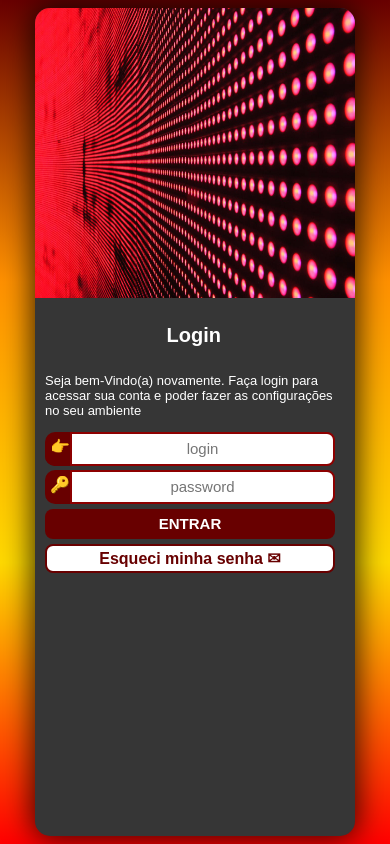
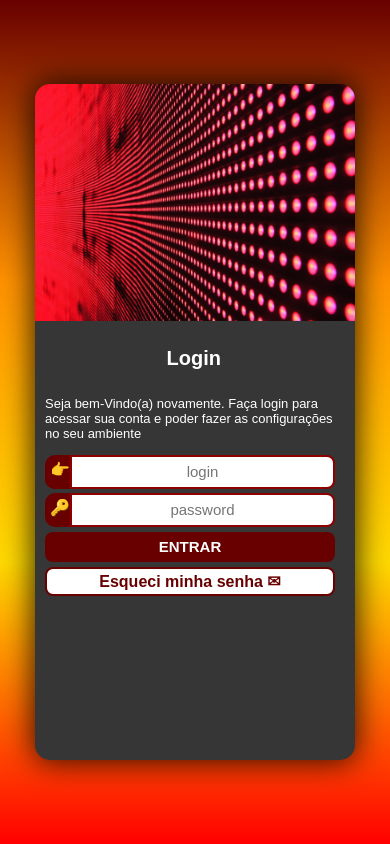
Before and after one commit to Lonecrow2/projeto-login, a plain HTML site: page index.html in a window 390 px wide. Drawn offline with Linux system fonts and the light colour scheme.

Commit message:
Ajuste no  heigth do formulario

```diff
--- a/estilos/media.css
+++ b/estilos/media.css
@@ -128,7 +128,7 @@
     #formulario {
         display: flex;
         width: 320px;
-        height: 98%;
+        height: 80%;
         flex-direction: column;
     }
 
```
